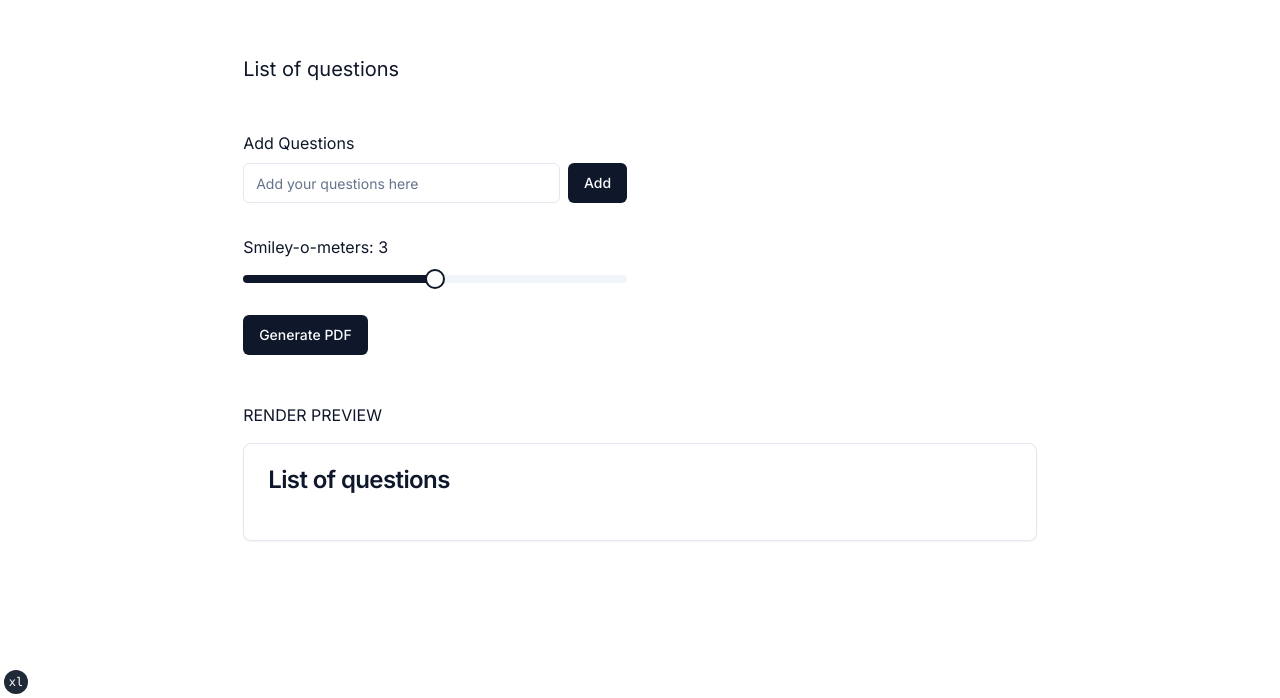
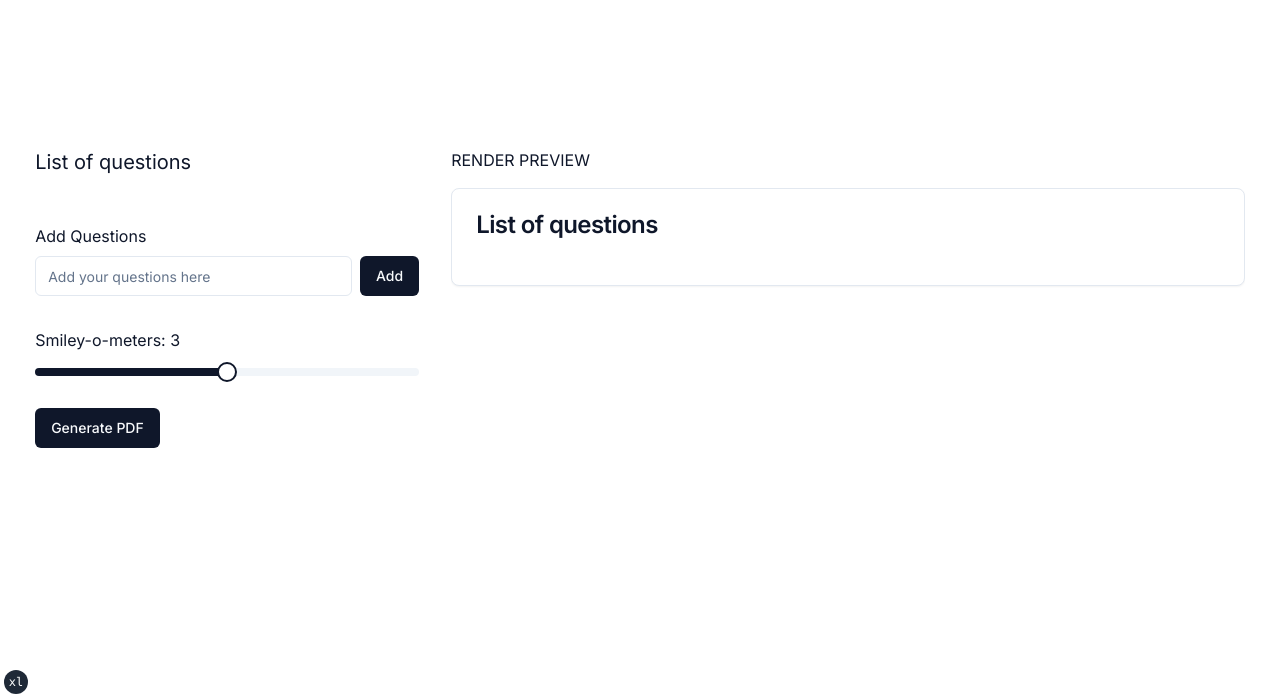
Before and after one commit to DaKheera47/ux-playbook-webapp, a Next.js app: page /smiley in a window 1280 px wide. Shown: the part 102-800 px from the top of the page. Built offline with nearby package versions, Linux system fonts and the light colour scheme.

Commit message:
question height calculated at runtime

```diff
--- a/app/(inputs)/smiley/page.tsx
+++ b/app/(inputs)/smiley/page.tsx
@@ -38,7 +38,7 @@ export default function SmileyPage({}: Props) {
   };
 
   return (
-    <div className="flex flex-col space-y-12">
+    <div className="flex space-x-8">
       <div className="flex w-96 flex-col justify-center space-y-8">
         <div className="space-y-4">
           <h1 className="text-xl">List of questions</h1>
@@ -118,7 +118,7 @@ export default function SmileyPage({}: Props) {
         </div>
       </div>
 
-      <div className="space-y-4">
+      <div className="space-y-4 max-h-[297mm] overflow-hidden">
         <h1>RENDER PREVIEW</h1>
 
         <TextQuestion
--- a/templates/TextQuestion.tsx
+++ b/templates/TextQuestion.tsx
@@ -9,6 +9,12 @@ export function TextQuestion({
   questions: IQuestion[];
   smileyImage: string;
 }) {
+  // max height of a page can only be 297mm
+  const numQuestions = questions.length;
+
+  // calculate the height of each question
+  const questionHeight = 297 / numQuestions;
+
   return (
     <Card className="w-[210mm]">
       <CardHeader>
@@ -18,13 +24,20 @@ export function TextQuestion({
       <CardContent>
         {questions.map((question, idx) => {
           return (
-            <div key={idx}>
+            <div
+              key={idx}
+              className="border-b border-red-500"
+              style={{
+                height: `${questionHeight}mm`,
+                pageBreakInside: "avoid",
+              }}
+            >
               <p className="text-muted-foreground">{question.text}</p>
 
               <img
                 src={smileyImage}
                 alt="Smiley o meter"
-                className="my-4 w-full rounded-lg object-contain"
+                className="my-4 h-3/5 w-full rounded-lg object-contain"
               />
             </div>
           );
```
